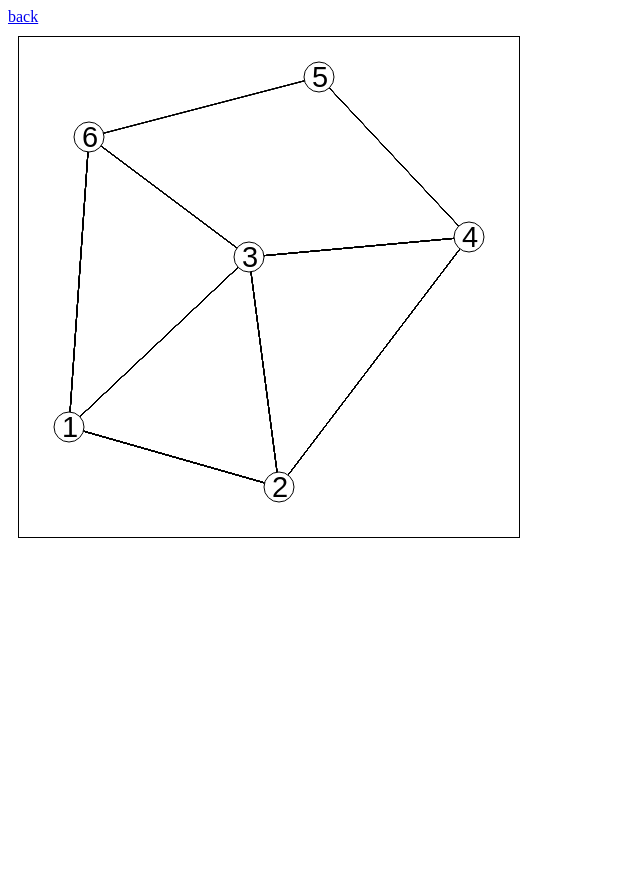
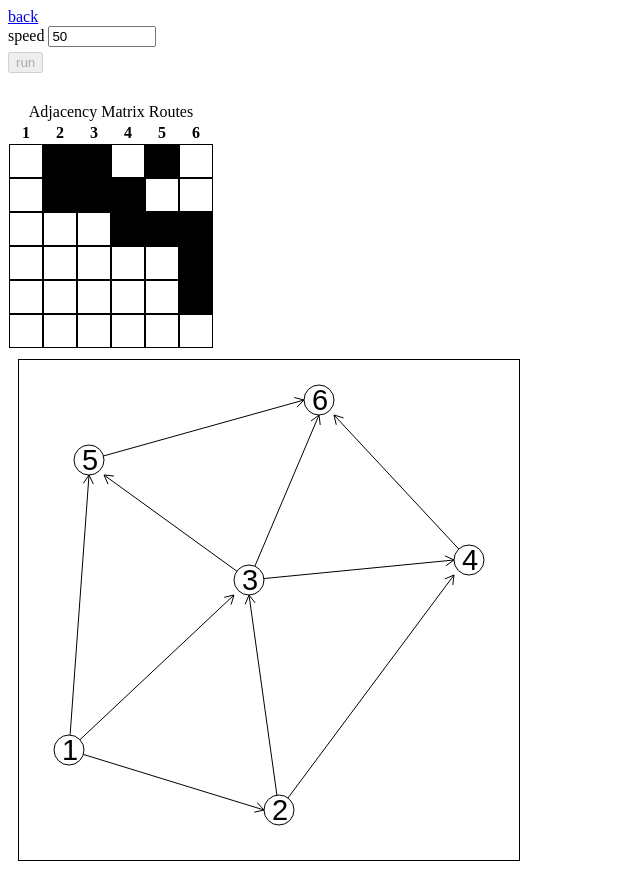
Before and after one commit to Wellast/graph-1, a plain HTML site: page number_of_paths/index.html in a window 1280 px wide. Shown: the whole page, without its empty margins (0-640 px from the left). Before the commit the page ends 800 px from the top, so only its background shows below. Drawn offline with Linux system fonts and the light colour scheme.

Commit message:
wip: number_of_paths

```diff
--- /dev/null
+++ b/number_of_paths/graph.js
@@ -0,0 +1,59 @@
+const canvas = document.getElementById("canvas");
+const ctx = canvas.getContext("2d");
+
+function clearCanvas() {
+    ctx.clearRect(0, 0, canvas.width, canvas.height);
+}
+
+function drawNodes(coords) {
+    coords.forEach( (node) => {
+        ctx.beginPath()
+        ctx.arc(node.x, node.y, 15, 0, 2 * Math.PI)
+        ctx.fillStyle = 'white'
+        ctx.fill()
+        ctx.stroke()
+        ctx.fillStyle = 'black'
+        ctx.font = "29px Arial"
+        ctx.fillText(node.id, node.x - 7, node.y + 10)
+    })
+}
+
+function drawEdges(coords, adjacencyMatrix) {
+    function canvasArrow(fromx, fromy, tox, toy) {
+        if (tox - fromx > 100) {
+            tox = tox - 15
+        }
+        if (toy - fromy > 100) {
+            toy = toy - 15
+        }
+        if (tox - fromx < -100) {
+            tox = tox + 15
+        }
+        if (toy - fromy < -100) {
+            toy = toy + 15
+        }
+        var headlen = 10;
+        var dx = tox - fromx;
+        var dy = toy - fromy;
+        var angle = Math.atan2(dy, dx);
+        ctx.moveTo(fromx, fromy);
+        ctx.lineTo(tox, toy);
+        ctx.lineTo(tox - headlen * Math.cos(angle - Math.PI / 6), toy - headlen * Math.sin(angle - Math.PI / 6));
+        ctx.moveTo(tox, toy);
+        ctx.lineTo(tox - headlen * Math.cos(angle + Math.PI / 6), toy - headlen * Math.sin(angle + Math.PI / 6));
+      }
+
+    coords.forEach( (node) => {
+        adjacencyMatrix[node.id-1].forEach((el, idx) => {
+            if (el === 1) {
+                const to = coords.find((el) => el.id - 1 === idx)
+                canvasArrow(node.x, node.y, to.x, to.y)
+            }
+        })
+    })
+    ctx.stroke();
+}
+
+
+drawEdges(coords, adjacencyMatrixRoutes)
+drawNodes(coords)
--- /dev/null
+++ b/number_of_paths/grid.js
@@ -0,0 +1,95 @@
+// setTimeout(() => document.location.reload(), 5000);
+
+const MIN_WIDTH = 5
+const MAX_WIDTH = 10
+const MIN_HEIGHT = 5
+const MAX_HEIGHT = 10
+
+const WIDTH = 6
+const HEIGHT = 6
+
+let coords = [
+    { x: 50,  y: 390, id: 1 },
+    { x: 260, y: 450, id: 2 },
+    { x: 230, y: 220, id: 3 },
+    { x: 450, y: 200, id: 4 },
+    { x: 70,  y: 100, id: 5 },
+    { x: 300, y: 40,  id: 6 },
+]
+
+let adjacencyMatrixRoutes = [
+/*         1  2  3  4  5  6  */
+/* 1 */  [ 0, 1, 1, 0, 1, 0 ],
+/* 2 */  [ 0, 1, 1, 1, 0, 0 ],
+/* 3 */  [ 0, 0, 0, 1, 1, 1 ],
+/* 4 */  [ 0, 0, 0, 0, 0, 1 ],
+/* 5 */  [ 0, 0, 0, 0, 0, 1 ],
+/* 6 */  [ 0, 0, 0, 0, 0, 0 ],
+]
+
+function init() {
+    document.getElementById('grid').innerHTML = `<caption>Adjacency Matrix Routes</caption><thead><th>1</th><th>2</th><th>3</th><th>4</th><th>5</th><th>6</th></thead>`
+    let x = 0, y = 0
+    Array(WIDTH).fill(0).forEach(() => {
+        x++
+        y = 0
+        const tr = document.createElement('tr')
+        {
+            Array(HEIGHT).fill(0).forEach(() => {
+                y++
+                const td = document.createElement('td')
+
+                if (adjacencyMatrixRoutes[x-1][y-1] === 1) {
+                    td.classList.add('black')
+                    td.innerHTML = 1
+                } else {
+                    td.classList.add('white')
+                    td.innerHTML = 0
+                }
+
+                td.classList.add('square')
+                td.classList.add('pointer')
+                td.id = `td_${x}-${y}`
+                tr.appendChild(td)
+
+                td.addEventListener('click', (ev) => {
+                    const el = ev.target
+                    const [x, y] = `${el.id}`.slice(3).split('-').map((el) => +el)
+                    if (el.classList.contains('white')) {
+                        el.classList.remove('white')
+                        el.classList.add('black')
+                        el.innerHTML = 1
+                        adjacencyMatrixRoutes[x-1][y-1] = 1
+                    } else {
+                        el.classList.add('white')
+                        el.classList.remove('black')
+                        el.innerHTML = 0
+                        adjacencyMatrixRoutes[x-1][y-1] = 0
+                    }
+                    clearCanvas()
+                    drawEdges(coords, adjacencyMatrixRoutes)
+                    drawNodes(coords)
+                });
+            })
+        }
+        document.getElementById('grid').appendChild(tr);
+        // document.getElementById('find_path_button').disabled = false;
+    })
+    RunButtonInit()
+}
+
+function RunButtonInit() {
+    const runBtn = document.getElementById('find_path_button');
+    runBtn.addEventListener('click', () => {
+        const speed = +document.getElementById('speed').value
+        if (speed < 50 || speed > 10000) {
+            alert(`Speed must be between 50 and 10000`)
+            return
+        }
+        runBtn.disabled = true
+        document.getElementById('create_grid_button').disabled = true
+        nextStepInterval = setInterval(nextStep, speed);
+    })
+}
+
+init()
--- a/number_of_paths/index.html
+++ b/number_of_paths/index.html
@@ -4,13 +4,18 @@
 </header>
 
 <body>
-    <div>
-
+    <div style="margin-bottom: 5px">
+        speed <input type="number" id="speed" style="width: 100px" value="50">
     </div>
+    <div style="margin-bottom: 30px">
+        <button id="find_path_button" disabled>run</button>
+    </div>
+    <table id="grid"></table>
     <canvas id="canvas" width="500" height="500"></canvas>
 </body>
 
 <footer>
-    <script src="./main.js"></script>
+    <script src="./grid.js"></script>
+    <script src="./graph.js"></script>
     <link rel="stylesheet" href="main.css">
 </footer>
--- a/number_of_paths/main.css
+++ b/number_of_paths/main.css
@@ -2,3 +2,38 @@
     margin: 10px;
     border:1px solid #000000;
 }
+
+.square {
+    height: 30px;
+    width: 30px;
+    outline: 1px solid black;
+    color: transparent;
+}
+
+.red {
+    background-color: red;
+}
+
+.white {
+    background-color: white;
+}
+
+.black {
+    background-color: black;
+}
+
+.blue {
+    background-color: blue;
+}
+
+.green {
+    background-color: green;
+}
+
+.purple {
+    background-color: purple;
+}
+
+.pointer {
+    cursor: pointer;
+}
--- a/number_of_paths/main.js
+++ /dev/null
@@ -1,69 +0,0 @@
-setTimeout(() => document.location.reload(), 5000);
-
-const canvas = document.getElementById("canvas");
-const ctx = canvas.getContext("2d");
-
-function drawNodes(coords) {
-    coords.forEach( (node) => {
-        ctx.beginPath()
-        ctx.arc(node.x, node.y, 15, 0, 2 * Math.PI)
-        ctx.fillStyle = 'white'
-        ctx.fill()
-        ctx.stroke()
-        ctx.fillStyle = 'black'
-        ctx.font = "29px Arial"
-        ctx.fillText(node.id, node.x - 7, node.y + 10)
-    })
-
-}
-
-function drawEdges(coords, adjacencyMatrix) {
-    coords.forEach( (node) => {
-        adjacencyMatrix[node.id-1].forEach((el, idx) => {
-            console.log(node.id-1, el)
-            if (el === 1) {
-                ctx.moveTo(node.x, node.y)
-                const to = coords.find((el) => el.id - 1 === idx)
-                ctx.lineTo(to.x, to.y)
-                ctx.stroke();
-            }
-        })
-    })
-}
-
-function drawWeights() {
-
-}
-
-const coords = [
-    { x: 50,  y: 390, id: 1 },
-    { x: 260, y: 450, id: 2 },
-    { x: 230, y: 220, id: 3 },
-    { x: 450, y: 200, id: 4 },
-    { x: 300, y: 40,  id: 5 },
-    { x: 70,  y: 100, id: 6 },
-]
-
-const adjacencyMatrixRoutes = [
-/*         1  2  3  4  5  6  */
-/* 1 */  [ 0, 1, 1, 0, 0, 1 ],
-/* 2 */  [ 1, 0, 1, 1, 0, 0 ],
-/* 3 */  [ 1, 2, 0, 1, 0, 1 ],
-/* 4 */  [ 0, 1, 1, 0, 1, 0 ],
-/* 5 */  [ 0, 0, 0, 1, 0, 1 ],
-/* 6 */  [ 1, 0, 1, 0, 1, 0 ],
-]
-
-const adjacencyMatrixWeights = [
-/*         1  2  3  4  5  6  */
-/* 1 */  [ 0, 1, 1, 0, 0, 1 ],
-/* 2 */  [ 1, 0, 1, 1, 0, 0 ],
-/* 3 */  [ 1, 2, 0, 1, 0, 1 ],
-/* 4 */  [ 0, 1, 1, 0, 1, 0 ],
-/* 5 */  [ 0, 0, 0, 1, 0, 1 ],
-/* 6 */  [ 1, 0, 1, 0, 1, 0 ],
-]
-
-drawEdges(coords, adjacencyMatrixRoutes)
-drawNodes(coords)
-drawWeights(coords, adjacencyMatrixWeights)
```
